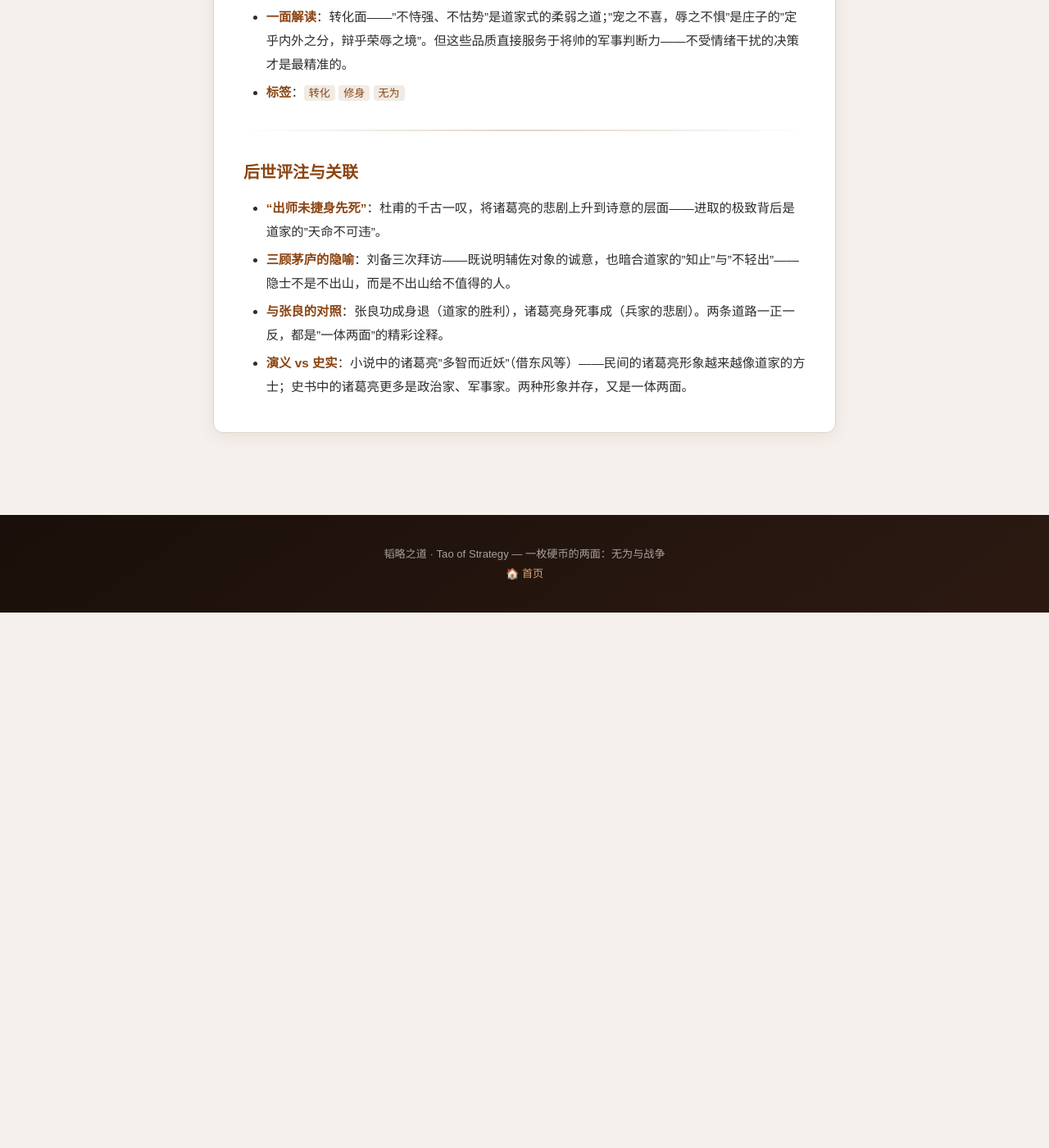
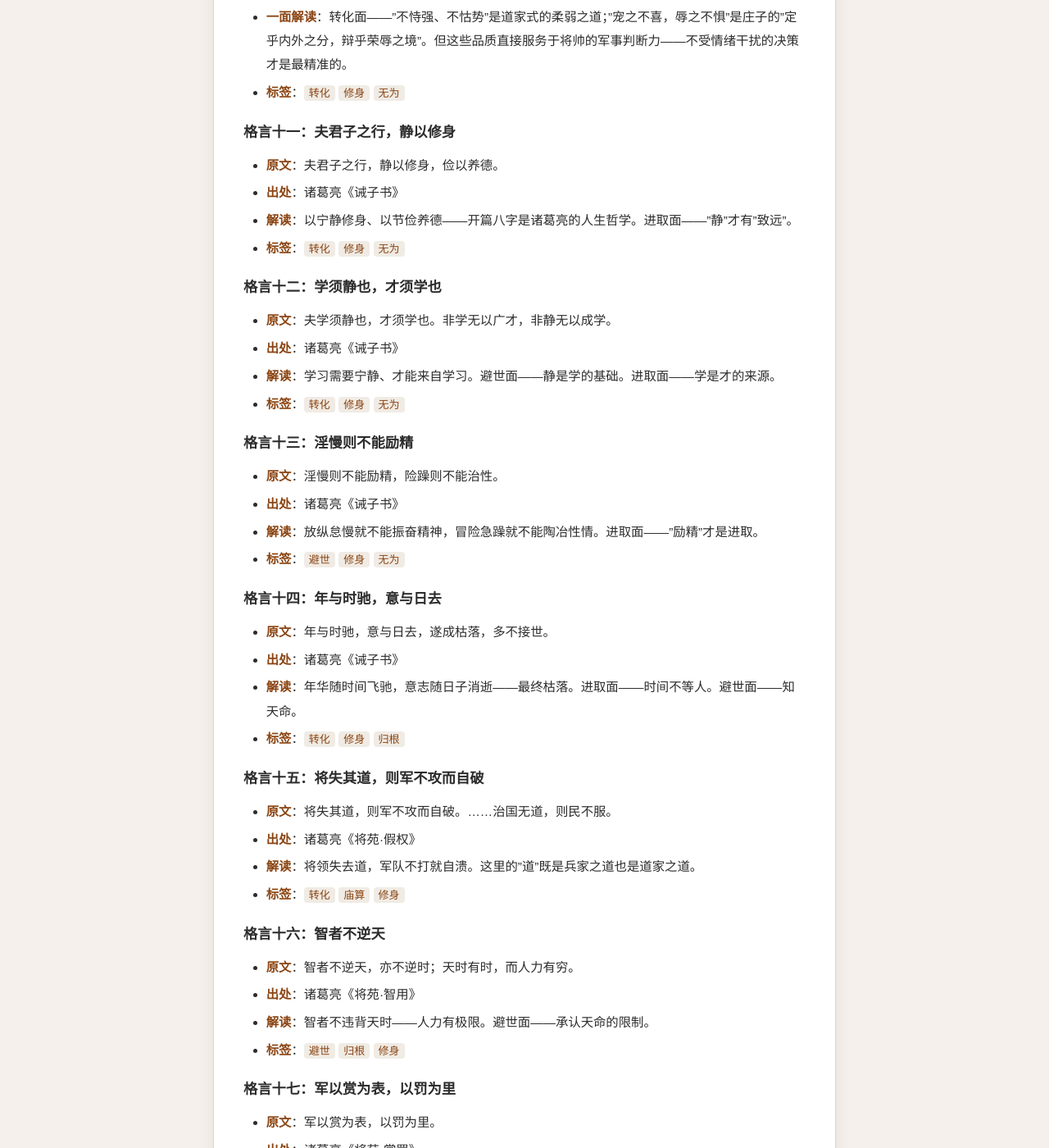
Before and after one commit to phoenixlucky/tao-of-strategy, a Jekyll site: the page built from people/crossover/zhugeliang.md, in a window 1280 px wide and 1400 px high, scrolled down 3933 px. Shown: the whole window at 82% size. Built offline with Jekyll 4.4.1, drawn with Linux system fonts in a browser that asks for light colours; our own code applies the rules of GitHub Pages for plain Markdown files; before the commit the page ends 4680 px from its top, so only the background shows below that; some of the changed text lies outside the part shown.

Commit message:
📖 诸葛亮扩充至20条

```diff
--- a/people/crossover/zhugeliang.md
+++ b/people/crossover/zhugeliang.md
@@ -107,6 +107,76 @@ tags: [转化, 进取, 避世, 谋略, 修身]
 - **一面解读**：转化面——"不恃强、不怙势"是道家式的柔弱之道；"宠之不喜，辱之不惧"是庄子的"定乎内外之分，辩乎荣辱之境"。但这些品质直接服务于将帅的军事判断力——不受情绪干扰的决策才是最精准的。
 - **标签**：`转化` `修身` `无为`
 
+### 格言十一：夫君子之行，静以修身
+
+- **原文**：夫君子之行，静以修身，俭以养德。
+- **出处**：诸葛亮《诫子书》
+- **解读**：以宁静修身、以节俭养德——开篇八字是诸葛亮的人生哲学。进取面——"静"才有"致远"。
+- **标签**：`转化` `修身` `无为`
+
+### 格言十二：学须静也，才须学也
+
+- **原文**：夫学须静也，才须学也。非学无以广才，非静无以成学。
+- **出处**：诸葛亮《诫子书》
+- **解读**：学习需要宁静、才能来自学习。避世面——静是学的基础。进取面——学是才的来源。
+- **标签**：`转化` `修身` `无为`
+
+### 格言十三：淫慢则不能励精
+
+- **原文**：淫慢则不能励精，险躁则不能治性。
+- **出处**：诸葛亮《诫子书》
+- **解读**：放纵怠慢就不能振奋精神，冒险急躁就不能陶冶性情。进取面——"励精"才是进取。
+- **标签**：`避世` `修身` `无为`
+
+### 格言十四：年与时驰，意与日去
+
+- **原文**：年与时驰，意与日去，遂成枯落，多不接世。
+- **出处**：诸葛亮《诫子书》
+- **解读**：年华随时间飞驰，意志随日子消逝——最终枯落。进取面——时间不等人。避世面——知天命。
+- **标签**：`转化` `修身` `归根`
+
+### 格言十五：将失其道，则军不攻而自破
+
+- **原文**：将失其道，则军不攻而自破。……治国无道，则民不服。
+- **出处**：诸葛亮《将苑·假权》
+- **解读**：将领失去道，军队不打就自溃。这里的"道"既是兵家之道也是道家之道。
+- **标签**：`转化` `庙算` `修身`
+
+### 格言十六：智者不逆天
+
+- **原文**：智者不逆天，亦不逆时；天时有时，而人力有穷。
+- **出处**：诸葛亮《将苑·智用》
+- **解读**：智者不违背天时——人力有极限。避世面——承认天命的限制。
+- **标签**：`避世` `归根` `修身`
+
+### 格言十七：军以赏为表，以罚为里
+
+- **原文**：军以赏为表，以罚为里。
+- **出处**：诸葛亮《将苑·赏罚》
+- **解读**：军队以赏为表象、以罚为内里——赏罚二柄不可偏废。
+- **标签**：`进取` `治国` `权变`
+
+### 格言十八：善将者，因天之时
+
+- **原文**：善将者，因天之时，就地之势，依人之利，则所向无敌。
+- **出处**：诸葛亮《将苑·智用》
+- **解读**：善将者利用天时、地利、人和。与孙子"天地人"三才之道完全一致。
+- **标签**：`进取` `任势` `庙算`
+
+### 格言十九：将能而君不御者胜
+
+- **原文**（诸葛亮引孙子）：将能而君不御者胜。
+- **出处**：诸葛亮《将苑·假权》
+- **解读**：将帅有才能而君主不牵制——必胜。进取面——授权的重要性。避世面——无为而治。
+- **标签**：`转化` `无为` `庙算`
+
+### 格言二十：先之以身，后之以人
+
+- **原文**：先之以身，后之以人，则士无不勇矣。
+- **出处**：诸葛亮《将苑·励士》
+- **解读**：将帅以身作则身先士卒——士卒没有不勇敢的。以身作则是兵家也是道家的统御之道。
+- **标签**：`转化` `修身` `任势`
+
 ---
 
 ## 后世评注与关联
```
